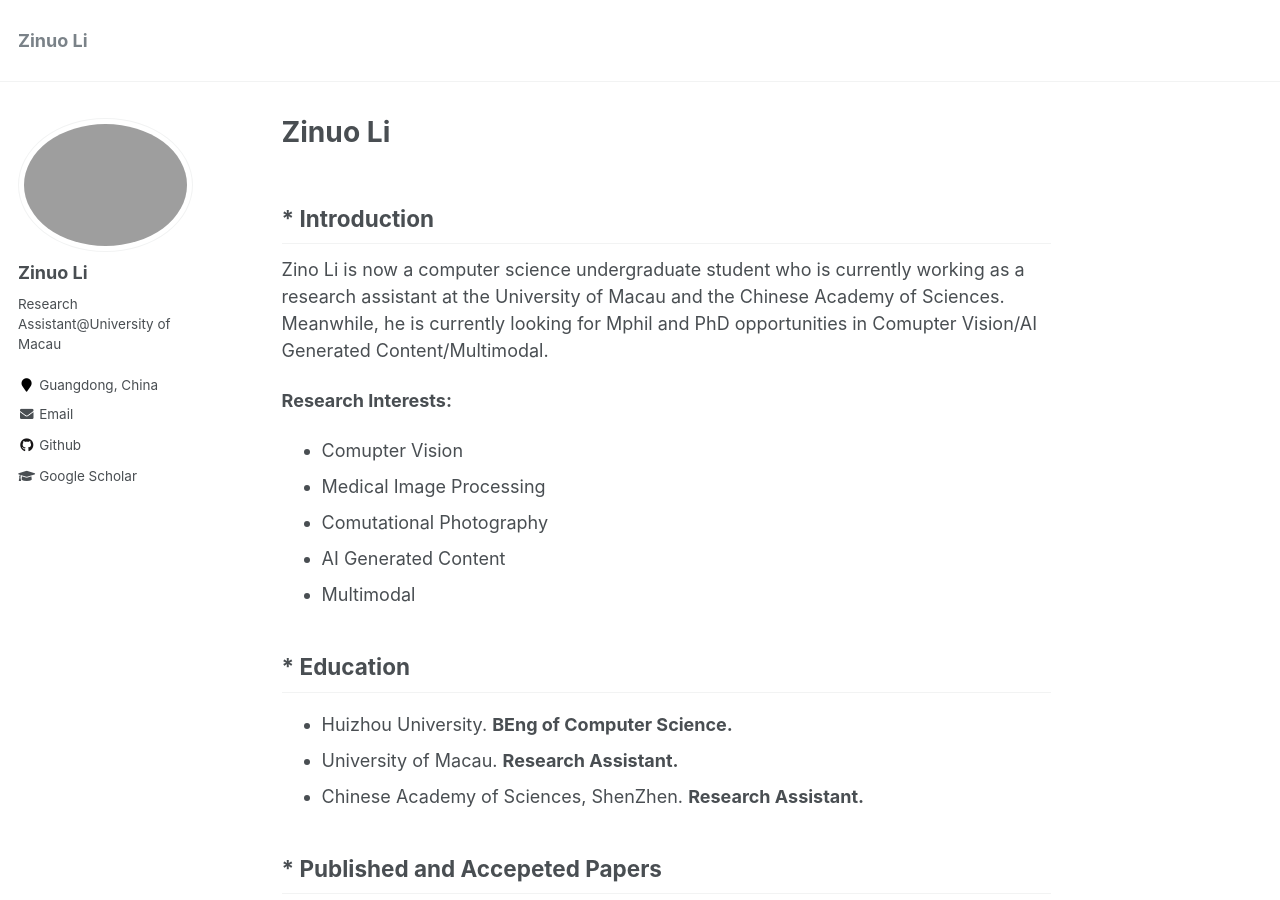
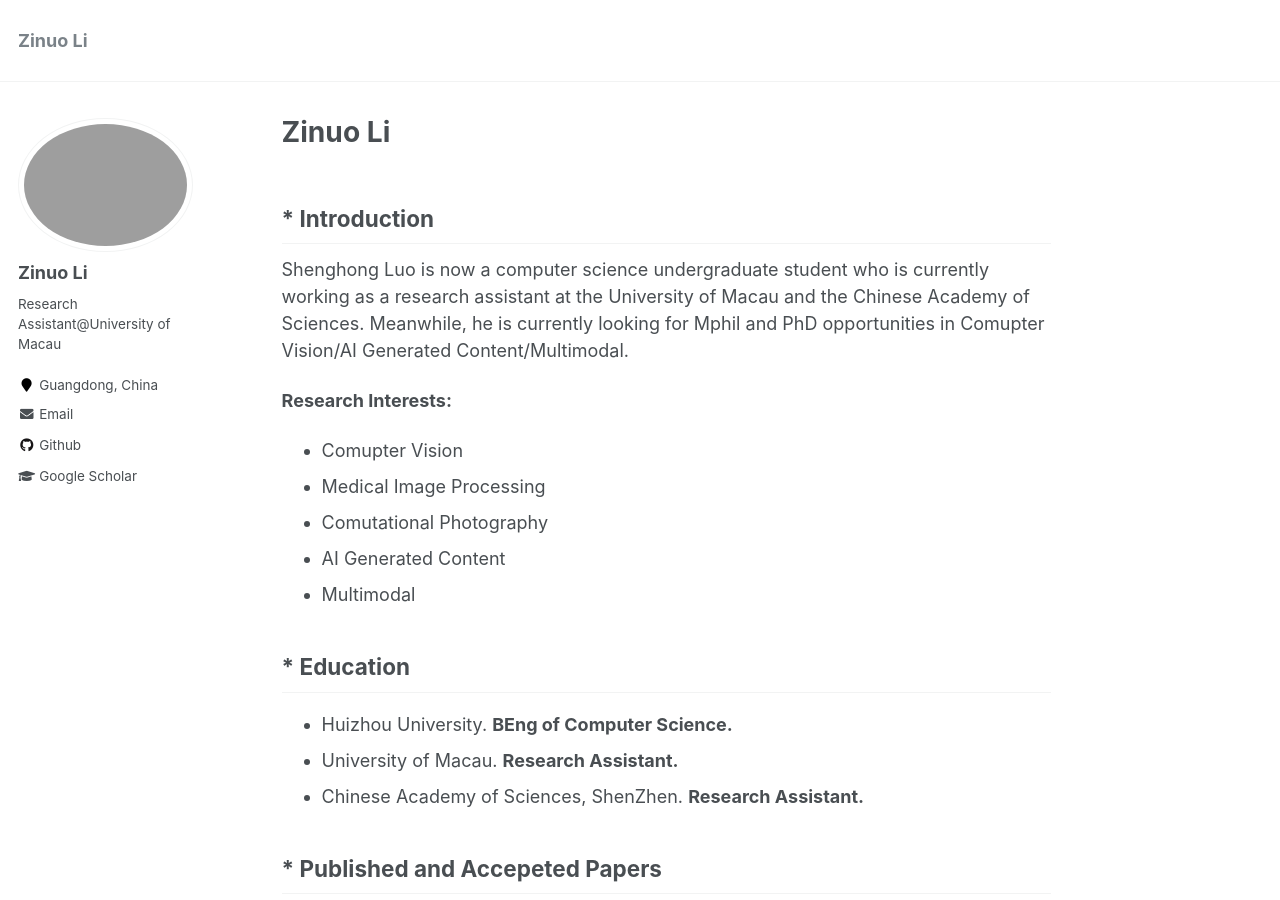
Before and after one commit to Shenghong-Luo/Shenghong-Luo.github.io, a Jekyll site: the page built from _pages/about.md, in a window 1280 px wide and 900 px high. Built offline with Jekyll 4.4.1, drawn with Linux system fonts in a browser that asks for light colours.

Commit message:
Update about.md

```diff
--- a/_pages/about.md
+++ b/_pages/about.md
@@ -8,7 +8,7 @@ redirect_from:
   - /about.html
 ---
 ## * Introduction
-Zino Li is now a computer science undergraduate student who is currently working as a research assistant at the University of Macau and the Chinese Academy of Sciences. Meanwhile, he is currently looking for Mphil and PhD opportunities in Comupter Vision/AI Generated Content/Multimodal.
+Shenghong Luo is now a computer science undergraduate student who is currently working as a research assistant at the University of Macau and the Chinese Academy of Sciences. Meanwhile, he is currently looking for Mphil and PhD opportunities in Comupter Vision/AI Generated Content/Multimodal.
 
 <b>Research Interests:</b>
 * Comupter Vision
```
